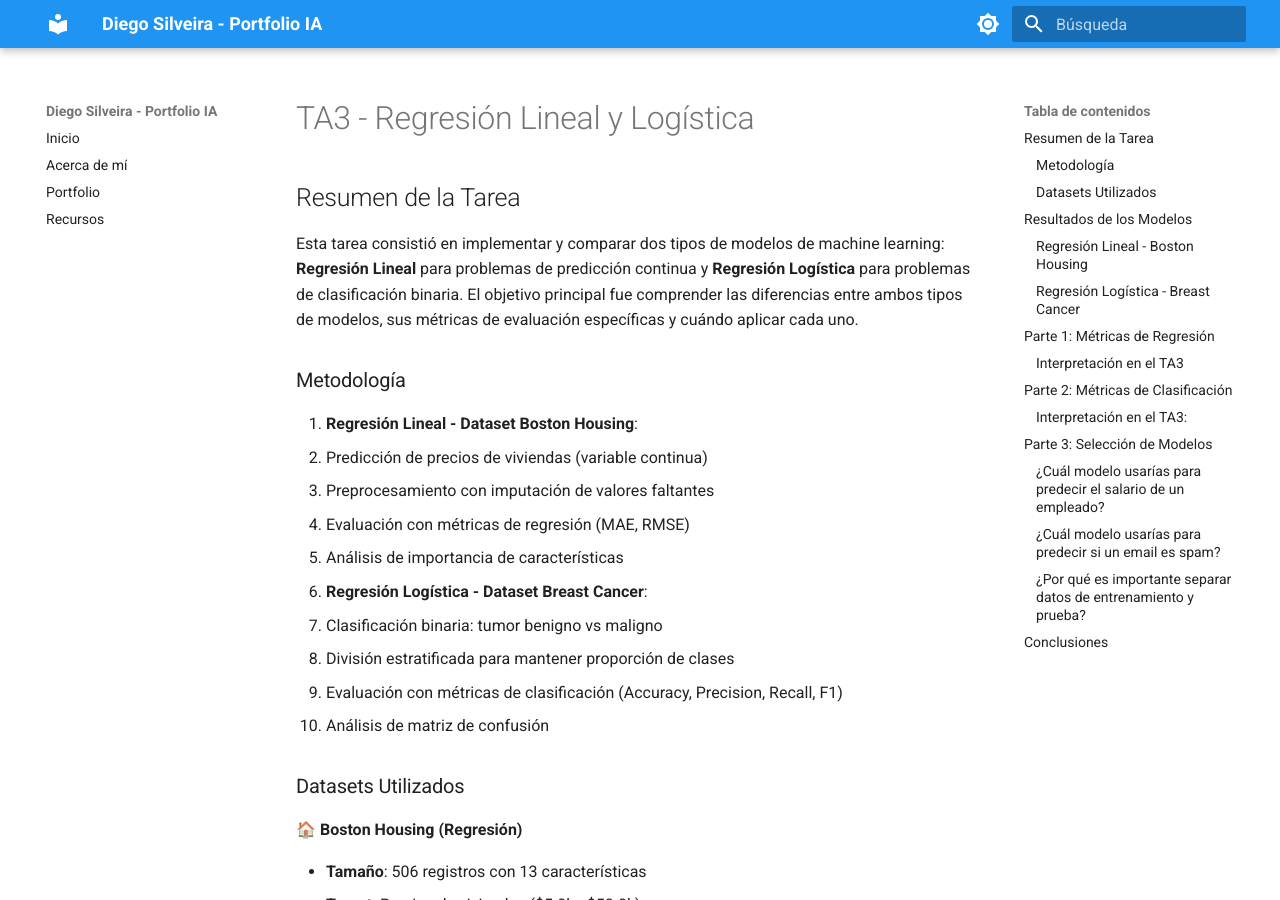
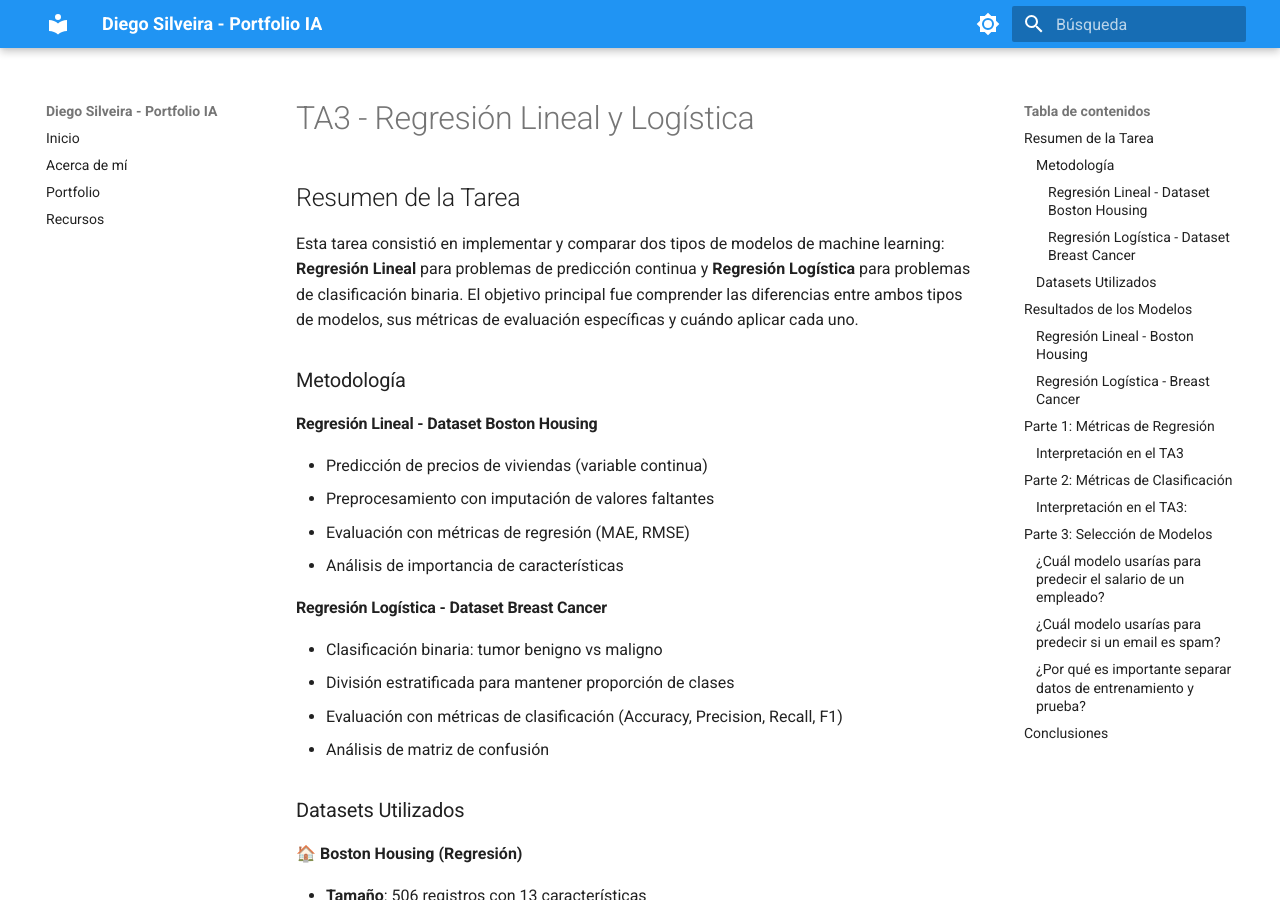
Before and after one commit to diesilveira/portfolio-ia, an MkDocs documentation site: the page built from docs/portfolio/03-regresion-lineal-logistica.md, in a window 1280 px wide and 900 px high. Built offline with MkDocs 1.6.1 and Material for MkDocs 9.7.7, drawn with Linux system fonts in a browser that asks for light colours; some of the changed lines change nothing that is shown.

Commit message:
minor fix

```diff
--- a/docs/portfolio/03-regresion-lineal-logistica.md
+++ b/docs/portfolio/03-regresion-lineal-logistica.md
@@ -6,17 +6,19 @@ Esta tarea consistió en implementar y comparar dos tipos  de modelos de machine
 
 ### Metodología
 
-1. **Regresión Lineal - Dataset Boston Housing**:
-   - Predicción de precios de viviendas (variable continua)
-   - Preprocesamiento con imputación de valores faltantes
-   - Evaluación con métricas de regresión (MAE, RMSE)
-   - Análisis de importancia de características
+#### Regresión Lineal - Dataset Boston Housing
 
-2. **Regresión Logística - Dataset Breast Cancer**:
-   - Clasificación binaria: tumor benigno vs maligno
-   - División estratificada para mantener proporción de clases
-   - Evaluación con métricas de clasificación (Accuracy, Precision, Recall, F1)
-   - Análisis de matriz de confusión
+- Predicción de precios de viviendas (variable continua)
+- Preprocesamiento con imputación de valores faltantes
+- Evaluación con métricas de regresión (MAE, RMSE)
+- Análisis de importancia de características
+
+#### Regresión Logística - Dataset Breast Cancer
+
+- Clasificación binaria: tumor benigno vs maligno
+- División estratificada para mantener proporción de clases
+- Evaluación con métricas de clasificación (Accuracy, Precision, Recall, F1)
+- Análisis de matriz de confusión
 
 ### Datasets Utilizados
 
```
